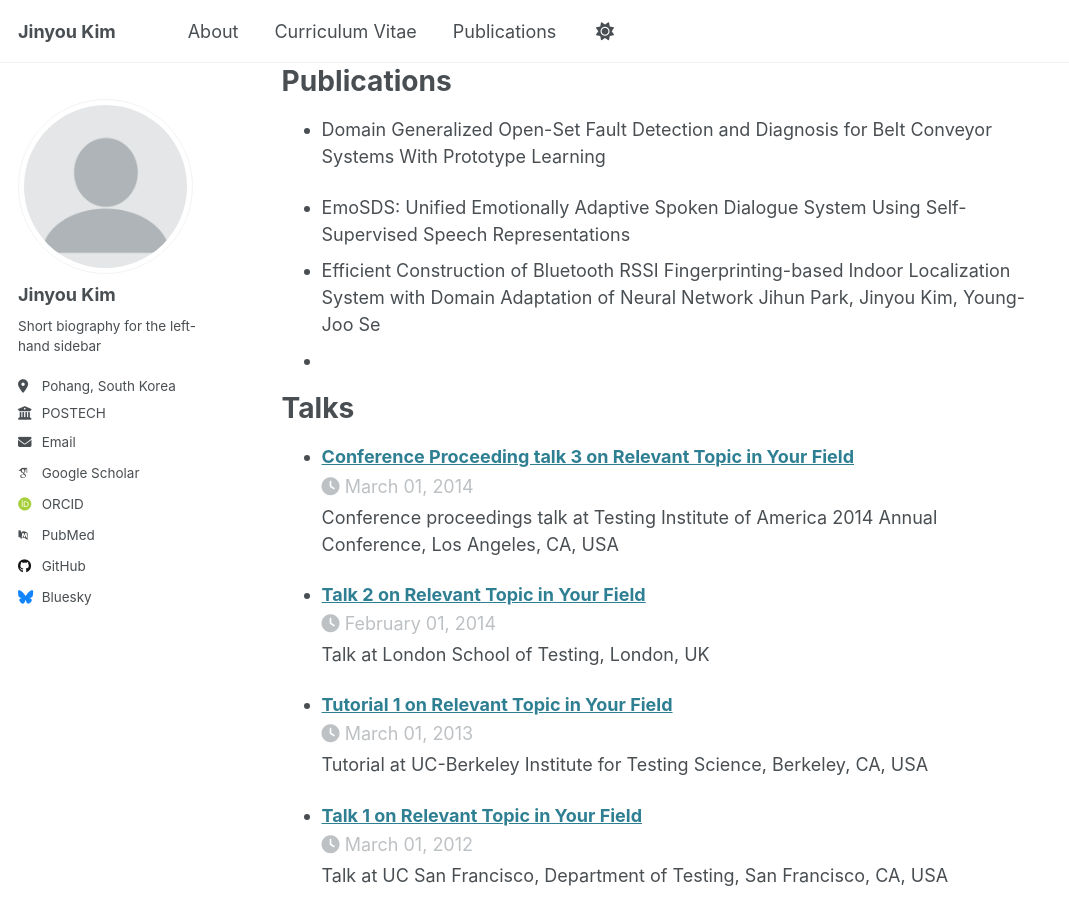
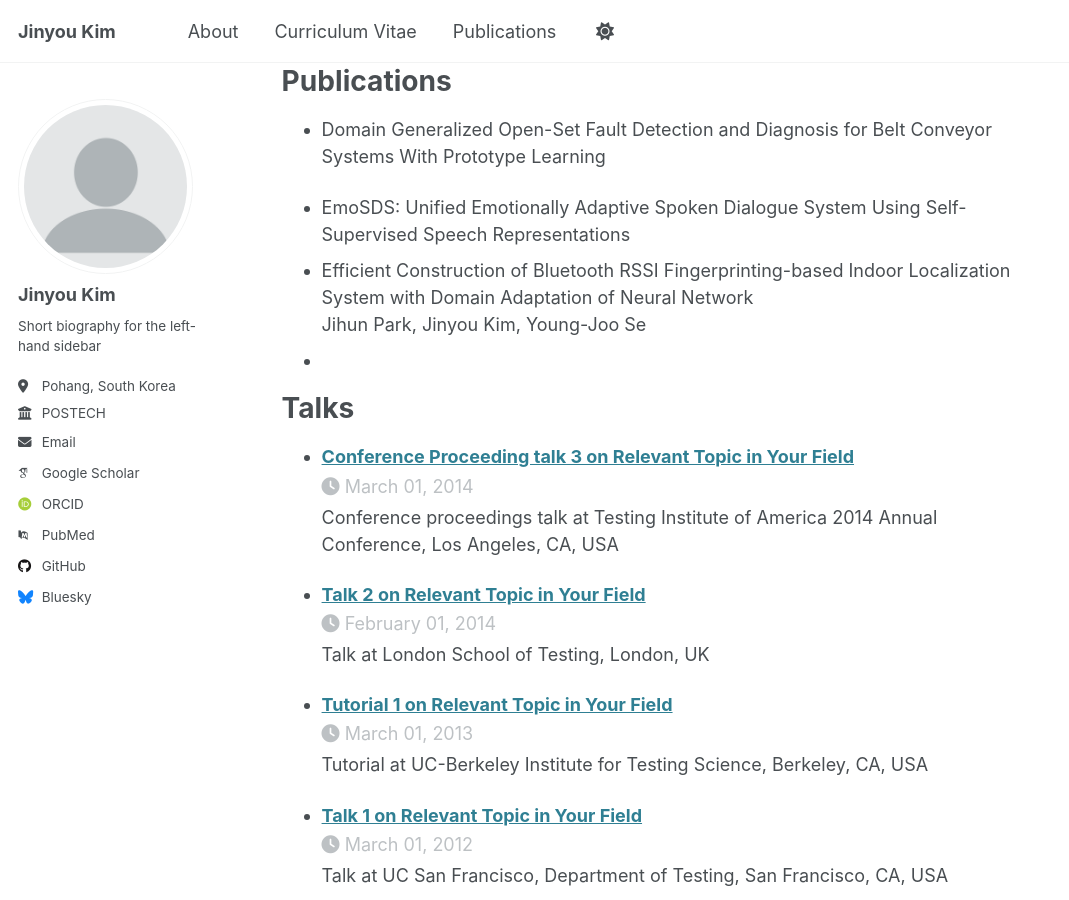
Before and after one commit to JinyouKim/jinyoukim.github.io, a Jekyll site: the page built from _pages/about.md, in a window 1280 px wide and 900 px high, scrolled down 1069 px. Shown: the whole window, without its empty margins (0-1069 px from the left). Built offline with Jekyll 4.4.1, drawn with Linux system fonts in a browser that asks for light colours; some web fonts are replaced.

```diff
--- a/_pages/about.md
+++ b/_pages/about.md
@@ -44,7 +44,7 @@ Publications
 * Domain Generalized Open-Set Fault Detection and Diagnosis for Belt Conveyor Systems With Prototype Learning
 
 * EmoSDS: Unified Emotionally Adaptive Spoken Dialogue System Using Self-Supervised Speech Representations
-* Efficient Construction of Bluetooth RSSI Fingerprinting-based Indoor Localization System with Domain Adaptation of Neural Network
+* Efficient Construction of Bluetooth RSSI Fingerprinting-based Indoor Localization System with Domain Adaptation of Neural Network <br />
 Jihun Park, Jinyou Kim, Young-Joo Se
 *
 
```
